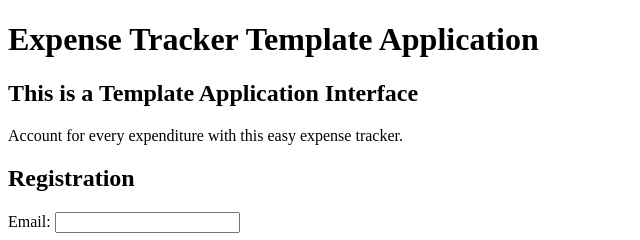
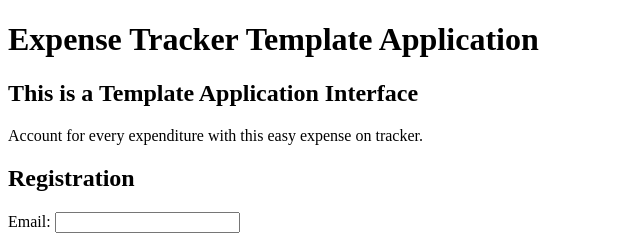
Before and after one commit to nsidu/HTML_PLP, a plain HTML site: page index.html in a window 1280 px wide. Shown: the top 240 px of the page, 0-640 px from the left. Drawn offline with Linux system fonts and the light colour scheme.

Commit message:
first commit

```diff
--- a/index.html
+++ b/index.html
@@ -12,7 +12,7 @@
 
     <section>
         <h2>This is a Template Application Interface</h2>
-        <p>Account for every expenditure with this easy expense tracker.</p>
+        <p>Account for every expenditure with this easy expense on tracker.</p>
     </section>
 
     <section>
```
